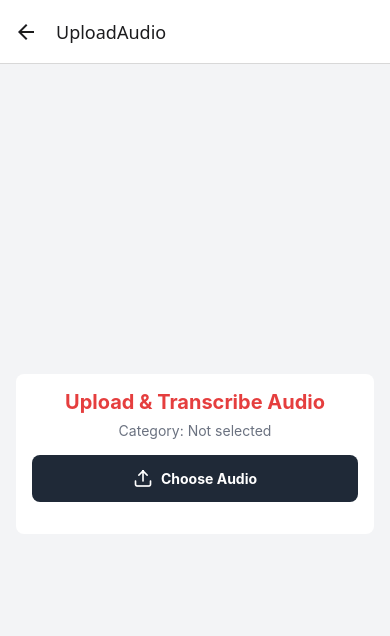
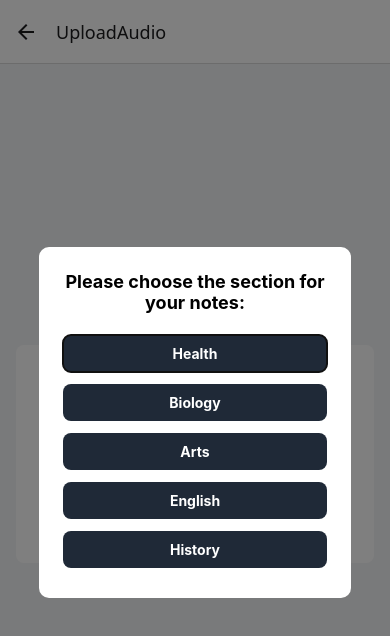
Before and after one commit to JorgeRodriguez5167/Frontend-Study-App, a React Native app: screen /UploadAudio in a window 390 px wide. Shown: the top 636 px of the page. Built offline with nearby package versions, Linux system fonts and the light colour scheme.

Commit message:
Update UploadAudioScreen.js

```diff
--- a/UploadAudioScreen.js
+++ b/UploadAudioScreen.js
@@ -1,46 +1,44 @@
 import React, { useState } from 'react';
-import { View, Text, TouchableOpacity, StyleSheet, ActivityIndicator, Alert, Modal, Platform } from 'react-native';
+import { View, Text, TouchableOpacity, StyleSheet, Modal, Alert, ActivityIndicator, Platform } from 'react-native';
+import * as DocumentPicker from 'expo-document-picker';
 import * as FileSystem from 'expo-file-system';
-import * as DocumentPicker from 'expo-document-picker';
 import Icon from 'react-native-vector-icons/Feather';
+import { useNavigation, useRoute } from '@react-navigation/native';
 
 const BACKEND_URL = 'https://backend-study-app-production.up.railway.app';
 
-export default function UploadAudioScreen({ navigation, route }) {
+export default function UploadAudioScreen() {
   const [audioUri, setAudioUri] = useState(null);
   const [uploading, setUploading] = useState(false);
-  const [showCategoryModal, setShowCategoryModal] = useState(false);
+  const [showCategoryModal, setShowCategoryModal] = useState(true);
   const [selectedCategory, setSelectedCategory] = useState('');
+  const navigation = useNavigation();
+  const route = useRoute();
   const userData = route?.params?.userData || { userId: 2 };
+
+  const pickAudioFile = async () => {
+    const result = await DocumentPicker.getDocumentAsync({
+      type: 'audio/*',
+      copyToCacheDirectory: true,
+    });
+
+    if (result?.assets?.length > 0 && result.assets[0].uri) {
+      setAudioUri(result.assets[0].uri);
+    }
+  };
 
   const handleCategorySelect = (category) => {
     setSelectedCategory(category);
     setShowCategoryModal(false);
-    pickAudio();
   };
 
-  const pickAudio = async () => {
-    const result = await DocumentPicker.getDocumentAsync({
-      type: 'audio/*',
-      copyToCacheDirectory: true,
-      multiple: false,
-    });
+  const handleUpload = async () => {
+    if (!audioUri) return;
 
-    if (result.canceled || !result.assets || !result.assets[0]?.uri) return;
-
-    setAudioUri(result.assets[0].uri);
-  };
-
-  const handleTranscribeAndSave = async () => {
-    if (!audioUri) {
-      Alert.alert('Error', 'No audio file selected.');
-      return;
-    }
-
-    Alert.prompt('Save Note', 'Enter a title for your note:', [
-      { text: 'Cancel', style: 'cancel' },
+    Alert.prompt("Save Audio Note", "Enter a title for your note:", [
+      { text: "Cancel", style: "cancel" },
       {
-        text: 'Save',
+        text: "Save",
         onPress: async (title) => {
           if (!title || title.trim() === '') {
             Alert.alert('Error', 'Please enter a valid title.');
@@ -58,6 +56,7 @@ export default function UploadAudioScreen({ navigation, route }) {
 
             const transcribeData = JSON.parse(result.body);
             const transcription = transcribeData.transcription || '';
+            if (!transcription) throw new Error('Failed to transcribe audio.');
 
             const summarizeRes = await fetch(`${BACKEND_URL}/summarize`, {
               method: 'POST',
@@ -65,12 +64,11 @@ export default function UploadAudioScreen({ navigation, route }) {
               body: JSON.stringify({ text: transcription }),
             });
 
-            const summarizeData = await summarizeRes.json();
-            const summary = summarizeData.summary || '';
+            const { summary } = await summarizeRes.json();
 
             const userId = userData.userId || userData.user_id || 2;
 
-            const saveRes = await fetch(`${BACKEND_URL}/notes`, {
+            const saveNote = await fetch(`${BACKEND_URL}/notes`, {
               method: 'POST',
               headers: { 'Content-Type': 'application/json' },
               body: JSON.stringify({
@@ -82,55 +80,53 @@ export default function UploadAudioScreen({ navigation, route }) {
               }),
             });
 
-            if (saveRes.ok) {
-              Alert.alert('Success', 'Note saved successfully!');
-              navigation.reset({
-                index: 0,
-                routes: [{ name: 'Home', params: { userData, refresh: Date.now() } }],
-              });
-              setAudioUri(null);
-            } else {
-              throw new Error('Failed to save note.');
-            }
-          } catch (err) {
-            console.error(err);
-            Alert.alert('Error', err.message || 'Something went wrong.');
+            if (!saveNote.ok) throw new Error('Failed to save note.');
+
+            Alert.alert('Success', 'Note saved successfully!');
+            navigation.reset({
+              index: 0,
+              routes: [{ name: 'Home', params: { userData, refresh: Date.now() } }],
+            });
+          } catch (error) {
+            console.error(error);
+            Alert.alert('Error', error.message || 'Something went wrong.');
           } finally {
             setUploading(false);
           }
-        },
-      },
+        }
+      }
     ], 'plain-text');
   };
 
   return (
     <View style={styles.container}>
       <View style={styles.card}>
-        <Text style={styles.cardTitle}>Upload & Transcribe Audio</Text>
+        <Text style={styles.cardTitle}>Upload Audio File</Text>
         <Text style={styles.cardDescription}>Category: {selectedCategory || 'Not selected'}</Text>
 
-        <TouchableOpacity
-          style={styles.uploadButton}
-          onPress={() => setShowCategoryModal(true)}
-        >
-          <Icon name="upload" size={20} color="white" />
-          <Text style={styles.buttonText}>Choose Audio</Text>
+        <TouchableOpacity style={styles.recordButton} onPress={pickAudioFile}>
+          <Icon name="upload" size={24} color="white" />
+          <Text style={styles.buttonText}>Select Audio File</Text>
         </TouchableOpacity>
 
         {audioUri && (
-          <TouchableOpacity style={styles.saveButton} onPress={handleTranscribeAndSave}>
-            <Icon name="save" size={20} color="white" />
-            <Text style={styles.buttonText}>Transcribe & Save</Text>
+          <TouchableOpacity style={styles.saveButton} onPress={handleUpload}>
+            <Icon name="save" size={24} color="white" />
+            <Text style={styles.buttonText}>Transcribe + Save</Text>
           </TouchableOpacity>
         )}
 
         {uploading && <ActivityIndicator size="large" color="#2196F3" style={{ marginTop: 16 }} />}
+
+        <Text style={styles.statusText}>
+          {audioUri ? 'Audio file ready.' : 'Pick an audio file to transcribe.'}
+        </Text>
       </View>
 
       <Modal transparent visible={showCategoryModal} animationType="fade">
         <View style={styles.modalOverlay}>
           <View style={styles.modalContent}>
-            <Text style={styles.modalTitle}>Please choose the section:</Text>
+            <Text style={styles.modalTitle}>Please choose the section for your notes:</Text>
             {['Health', 'Biology', 'Arts', 'English', 'History'].map((section) => (
               <TouchableOpacity key={section} style={styles.sectionButton} onPress={() => handleCategorySelect(section)}>
                 <Text style={styles.sectionButtonText}>{section}</Text>
@@ -144,16 +140,17 @@ export default function UploadAudioScreen({ navigation, route }) {
 }
 
 const styles = StyleSheet.create({
-  container: { flex: 1, backgroundColor: '#f3f4f6', justifyContent: 'center', padding: 16 },
-  card: { backgroundColor: 'white', borderRadius: 8, padding: 16, elevation: 2 },
-  cardTitle: { fontSize: 20, fontWeight: 'bold', color: '#e53e3e', marginBottom: 8, textAlign: 'center' },
-  cardDescription: { fontSize: 14, color: '#6b7280', textAlign: 'center', marginBottom: 16 },
-  uploadButton: { backgroundColor: '#1f2937', flexDirection: 'row', alignItems: 'center', justifyContent: 'center', padding: 12, borderRadius: 8, marginBottom: 16 },
-  saveButton: { backgroundColor: '#4CAF50', flexDirection: 'row', alignItems: 'center', justifyContent: 'center', padding: 12, borderRadius: 8 },
-  buttonText: { color: 'white', fontWeight: 'bold', marginLeft: 8 },
-  modalOverlay: { flex: 1, backgroundColor: 'rgba(0,0,0,0.5)', justifyContent: 'center', alignItems: 'center' },
-  modalContent: { backgroundColor: 'white', borderRadius: 10, padding: 24, width: '80%', alignItems: 'center' },
-  modalTitle: { fontSize: 18, fontWeight: 'bold', marginBottom: 16 },
-  sectionButton: { backgroundColor: '#1f2937', paddingVertical: 10, paddingHorizontal: 24, borderRadius: 8, marginVertical: 6, width: '100%', alignItems: 'center' },
-  sectionButtonText: { color: 'white', fontWeight: 'bold' },
+  container: { flex: 1, backgroundColor: "#f3f4f6", justifyContent: "center", padding: 16 },
+  card: { backgroundColor: "white", borderRadius: 8, padding: 24, elevation: 2, alignItems: "center" },
+  cardTitle: { fontSize: 20, fontWeight: "bold", color: "#e53e3e", marginBottom: 8 },
+  cardDescription: { fontSize: 14, color: "#6b7280", textAlign: "center", marginBottom: 24 },
+  recordButton: { backgroundColor: "#000000", flexDirection: "row", alignItems: "center", justifyContent: "center", padding: 12, borderRadius: 8, marginBottom: 10, width: "100%" },
+  saveButton: { backgroundColor: "#4CAF50", flexDirection: "row", alignItems: "center", justifyContent: "center", padding: 12, borderRadius: 8, marginTop: 10, width: "100%" },
+  buttonText: { color: "white", fontWeight: "bold", marginLeft: 8 },
+  statusText: { color: "#6b7280", fontSize: 14, marginTop: 20, textAlign: "center" },
+  modalOverlay: { flex: 1, backgroundColor: "rgba(0,0,0,0.5)", justifyContent: "center", alignItems: "center" },
+  modalContent: { backgroundColor: "white", borderRadius: 10, padding: 24, width: "80%", alignItems: "center" },
+  modalTitle: { fontSize: 18, fontWeight: "bold", marginBottom: 16, textAlign: "center" },
+  sectionButton: { backgroundColor: "#1f2937", paddingVertical: 10, paddingHorizontal: 24, borderRadius: 8, marginVertical: 6, width: "100%", alignItems: "center" },
+  sectionButtonText: { color: "white", fontWeight: "bold" },
 });
```
